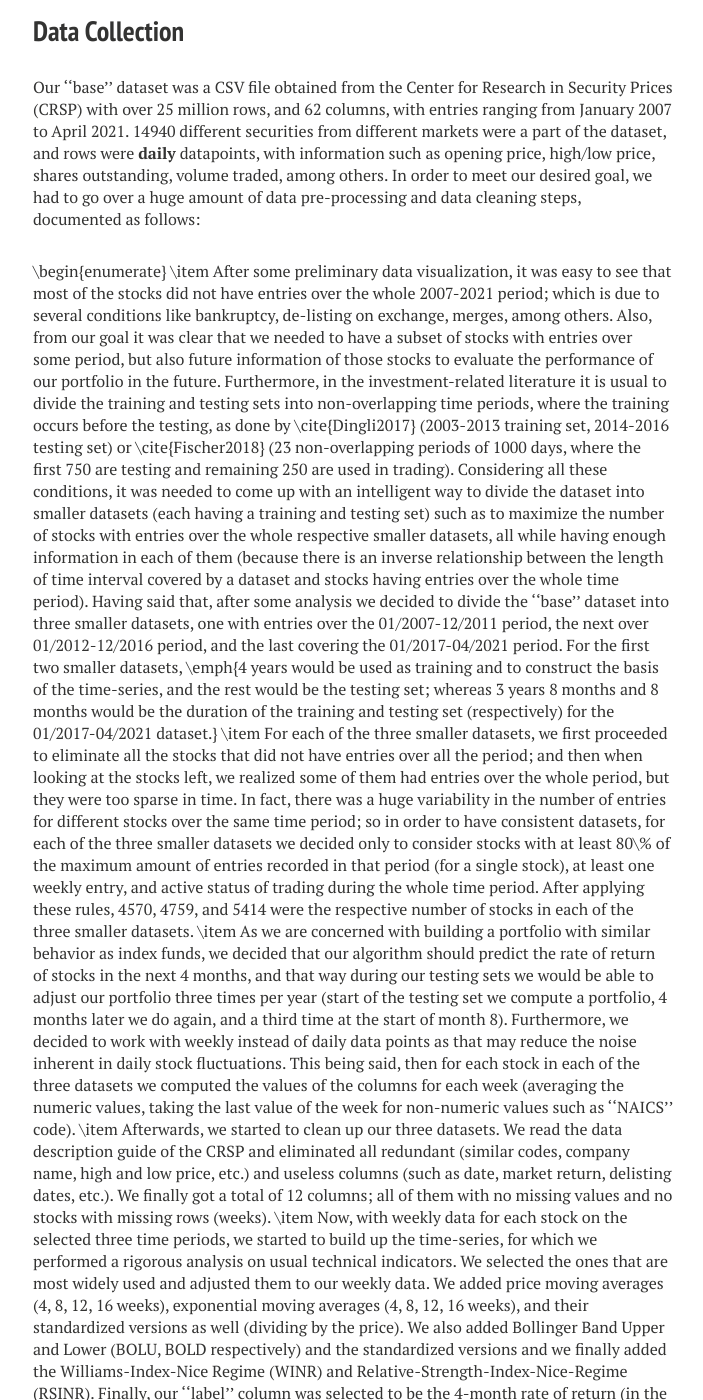
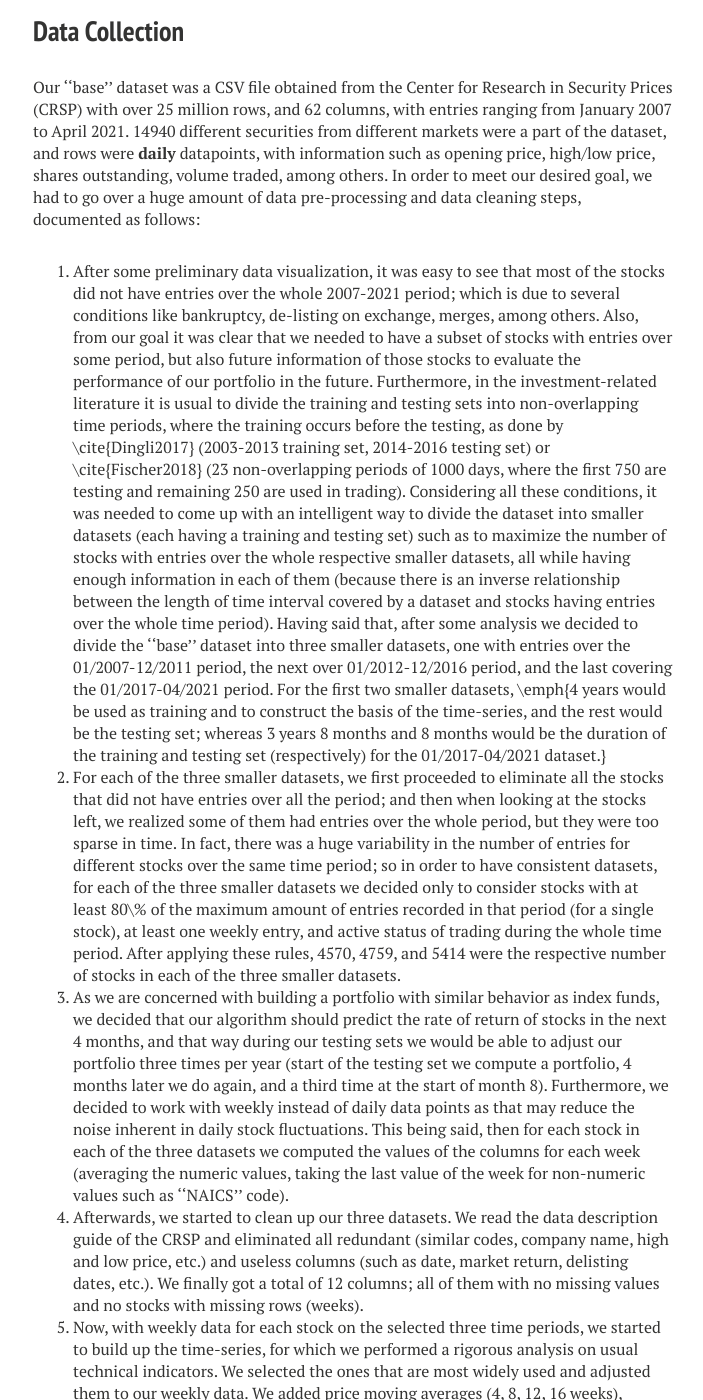
Before and after one commit to ierazo/ierazo.github.io, a Jekyll site: the page built from Machine_Learning_Project.md, in a window 1280 px wide and 1400 px high, scrolled down 1971 px. Shown: the whole window, without its empty margins (287-990 px from the left). Built offline with Jekyll 4.4.1, drawn with Linux system fonts in a browser that asks for light colours; nearby versions of some CDN libraries; some web fonts are replaced; some of the changed text lies outside the part shown.

Commit message:
Update Machine_Learning_Project.md

```diff
--- a/Machine_Learning_Project.md
+++ b/Machine_Learning_Project.md
@@ -38,14 +38,13 @@ In simple terms, our problem statement is: Given historical data for a set of st
 
 Our ''base'' dataset was a CSV file obtained from the Center for Research in Security Prices (CRSP) with over 25 million rows, and 62 columns, with entries ranging from January 2007 to April 2021. 14940 different securities from different markets were a part of the dataset, and rows were **daily** datapoints, with information such as opening price, high/low price, shares outstanding, volume traded, among others. In order to meet our desired goal, we had to go over a huge amount of data pre-processing and data cleaning steps, documented as follows:
 
-\begin{enumerate}
-    \item After some preliminary data visualization, it was easy to see that most of the stocks did not have entries over the whole 2007-2021 period; which is due to several conditions like bankruptcy, de-listing on exchange, merges, among others. Also, from our goal it was clear that we needed to have a subset of stocks with entries over some period, but also future information of those stocks to evaluate the performance of our portfolio in the future. Furthermore, in the investment-related literature it is usual to divide the training and testing sets into non-overlapping time periods, where the training occurs before the testing, as done by \cite{Dingli2017} (2003-2013 training set, 2014-2016 testing set) or \cite{Fischer2018} (23 non-overlapping periods of 1000 days, where the first 750 are testing and remaining 250 are used in trading).
+1. After some preliminary data visualization, it was easy to see that most of the stocks did not have entries over the whole 2007-2021 period; which is due to several conditions like bankruptcy, de-listing on exchange, merges, among others. Also, from our goal it was clear that we needed to have a subset of stocks with entries over some period, but also future information of those stocks to evaluate the performance of our portfolio in the future. Furthermore, in the investment-related literature it is usual to divide the training and testing sets into non-overlapping time periods, where the training occurs before the testing, as done by \cite{Dingli2017} (2003-2013 training set, 2014-2016 testing set) or \cite{Fischer2018} (23 non-overlapping periods of 1000 days, where the first 750 are testing and remaining 250 are used in trading).
     Considering all these conditions, it was needed to come up with an intelligent way to divide the dataset into smaller datasets (each having a training and testing set) such as to maximize the number of stocks with entries over the whole respective smaller datasets, all while having enough information in each of them (because there is an inverse relationship between the length of time interval covered by a dataset and stocks having entries over the whole time period). Having said that, after some analysis we decided to divide the ''base'' dataset into three smaller datasets, one with entries over the 01/2007-12/2011 period, the next over 01/2012-12/2016 period, and the last covering the 01/2017-04/2021 period. For the first two smaller datasets, \emph{4 years would be used as training and to construct the basis of the time-series, and the rest would be the testing set; whereas 3 years 8 months and 8 months would be the duration of the training and testing set (respectively) for the 01/2017-04/2021 dataset.}
-    \item For each of the three smaller datasets, we first proceeded to eliminate all the stocks that did not have entries over all the period; and then when looking at the stocks left, we realized some of them had entries over the whole period, but they were too sparse in time. In fact, there was a huge variability in the number of entries for different stocks over the same time period; so in order to have consistent datasets, for each of the three smaller datasets we decided only to consider stocks with at least 80\% of the maximum amount of entries recorded in that period (for a single stock), at least one weekly entry, and active status of trading during the whole time period. After applying these rules, 4570, 4759, and 5414 were the respective number of stocks in each of the three smaller datasets.
-    \item As we are concerned with building a portfolio with similar behavior as index funds, we decided that our algorithm should predict the rate of return of stocks in the next 4 months, and that way during our testing sets we would be able to adjust our portfolio three times per year (start of the testing set we compute a portfolio, 4 months later we do again, and a third time at the start of month 8). Furthermore, we decided to work with weekly instead of daily data points as that may reduce the noise inherent in daily stock fluctuations. This being said, then for each stock in each of the three datasets we computed the values of the columns for each week (averaging the numeric values, taking the last value of the week for non-numeric values such as ''NAICS'' code).
-    \item Afterwards, we started to clean up our three datasets. We read the data description guide of the CRSP and eliminated all redundant (similar codes, company name, high and low price, etc.) and useless columns (such as date, market return, delisting dates, etc.). We finally got a total of 12 columns; all of them with no missing values and no stocks with missing rows (weeks).
-    \item Now, with weekly data for each stock on the selected three time periods, we started to build up the time-series, for which we performed a rigorous analysis on usual technical indicators. We selected the ones that are most widely used and adjusted them to our weekly data. We added price moving averages (4, 8, 12, 16 weeks), exponential moving averages (4, 8, 12, 16 weeks), and their standardized versions as well (dividing by the price). We also added Bollinger Band Upper and Lower (BOLU, BOLD respectively) and the standardized versions and we finally added the Williams-Index-Nice Regime (WINR) and Relative-Strength-Index-Nice-Regime (RSINR). Finally, our ''label'' column was selected to be the 4-month rate of return (in the future); so our dataset uses a time series containing information up to 4 months earlier, and gives the rate of return over the next 4 months; making it useful for our goal of updating the portfolio every four months with the newly received data, simulating an index-fund adjustment behavior (which happens sporadically in similar time-frames to avoid huge fees due to constant trading). Now each of the three datasets has around 1.2 million rows and 38 columns plus the label.
-\end{enumerate}
+2. For each of the three smaller datasets, we first proceeded to eliminate all the stocks that did not have entries over all the period; and then when looking at the stocks left, we realized some of them had entries over the whole period, but they were too sparse in time. In fact, there was a huge variability in the number of entries for different stocks over the same time period; so in order to have consistent datasets, for each of the three smaller datasets we decided only to consider stocks with at least 80\% of the maximum amount of entries recorded in that period (for a single stock), at least one weekly entry, and active status of trading during the whole time period. After applying these rules, 4570, 4759, and 5414 were the respective number of stocks in each of the three smaller datasets.
+3. As we are concerned with building a portfolio with similar behavior as index funds, we decided that our algorithm should predict the rate of return of stocks in the next 4 months, and that way during our testing sets we would be able to adjust our portfolio three times per year (start of the testing set we compute a portfolio, 4 months later we do again, and a third time at the start of month 8). Furthermore, we decided to work with weekly instead of daily data points as that may reduce the noise inherent in daily stock fluctuations. This being said, then for each stock in each of the three datasets we computed the values of the columns for each week (averaging the numeric values, taking the last value of the week for non-numeric values such as ''NAICS'' code).
+4. Afterwards, we started to clean up our three datasets. We read the data description guide of the CRSP and eliminated all redundant (similar codes, company name, high and low price, etc.) and useless columns (such as date, market return, delisting dates, etc.). We finally got a total of 12 columns; all of them with no missing values and no stocks with missing rows (weeks).
+5. Now, with weekly data for each stock on the selected three time periods, we started to build up the time-series, for which we performed a rigorous analysis on usual technical indicators. We selected the ones that are most widely used and adjusted them to our weekly data. We added price moving averages (4, 8, 12, 16 weeks), exponential moving averages (4, 8, 12, 16 weeks), and their standardized versions as well (dividing by the price). We also added Bollinger Band Upper and Lower (BOLU, BOLD respectively) and the standardized versions and we finally added the Williams-Index-Nice Regime (WINR) and Relative-Strength-Index-Nice-Regime (RSINR). Finally, our ''label'' column was selected to be the 4-month rate of return (in the future); so our dataset uses a time series containing information up to 4 months earlier, and gives the rate of return over the next 4 months; making it useful for our goal of updating the portfolio every four months with the newly received data, simulating an index-fund adjustment behavior (which happens sporadically in similar time-frames to avoid huge fees due to constant trading). Now each of the three datasets has around 1.2 million rows and 38 columns plus the label.
+
 
 
 ## Potential results and Discussion
```
